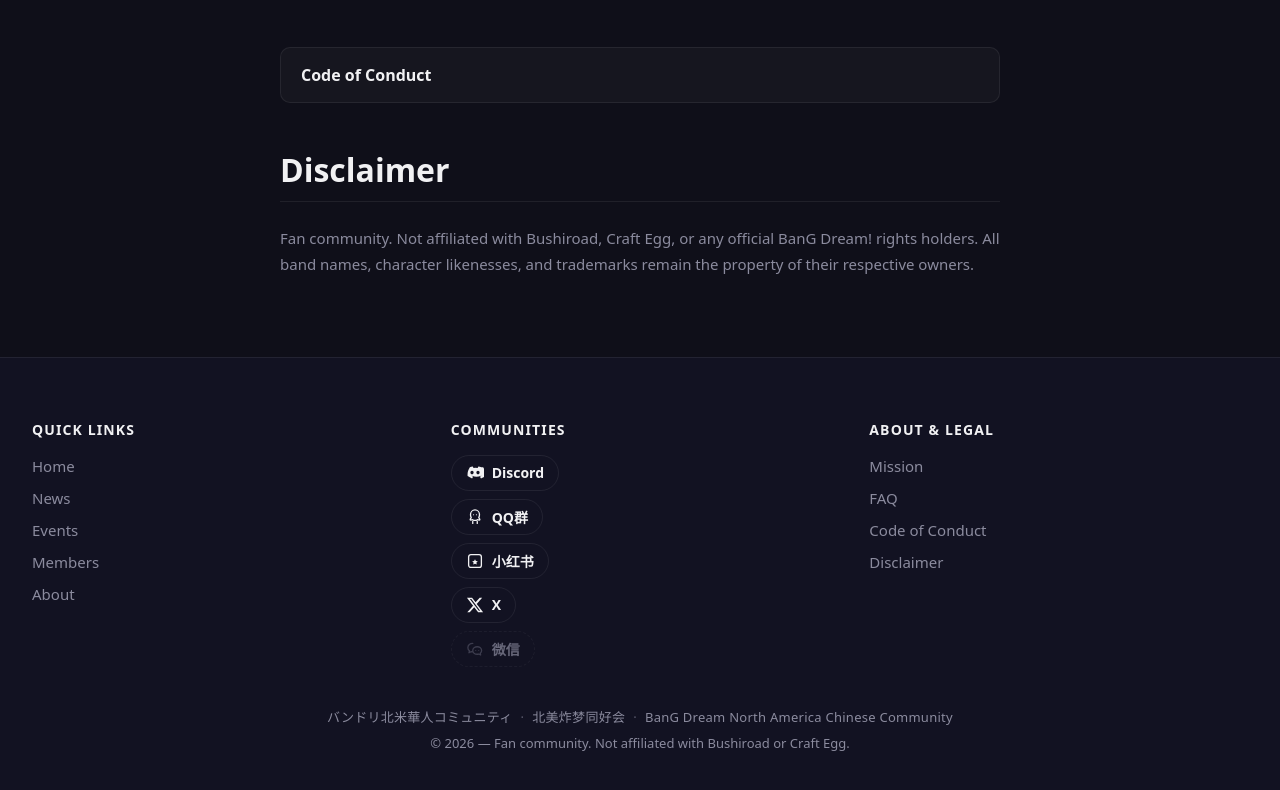
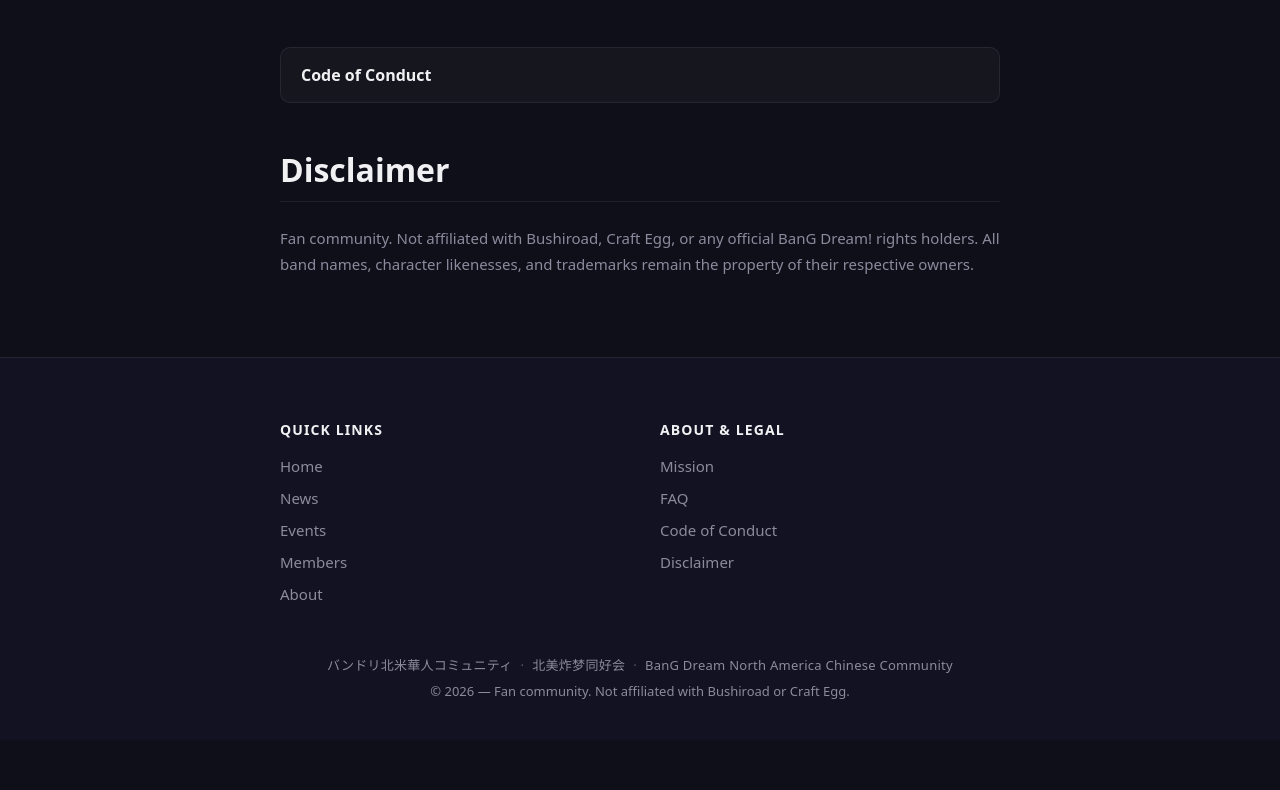
Before and after one commit to suhang56/bangdream-na, a React (Vite) app: page /about in a window 1280 px wide. Shown: the part 1501-2291 px from the top of the page. After the commit the page ends 2241 px from the top, so only its background shows below. Built offline with nearby package versions, Linux system fonts and the light colour scheme.

Commit message:
feat(footer): collapse to 2-column (Communities col now in PlatformTileRow)

```diff
--- a/src/components/Footer/Footer.css
+++ b/src/components/Footer/Footer.css
@@ -18,8 +18,10 @@
 
 .footer-columns {
   display: grid;
-  grid-template-columns: repeat(3, 1fr);
+  grid-template-columns: 1fr 1fr;
   gap: 2.5rem;
+  max-width: 720px;
+  margin: 0 auto 2rem;
 }
 
 .footer-column {
@@ -62,25 +64,6 @@
   border-radius: 4px;
 }
 
-.footer-platform-list {
-  list-style: none;
-  padding: 0;
-  margin: 0;
-  display: flex;
-  flex-direction: column;
-  gap: 0.5rem;
-}
-
-.footer-platform-list li {
-  margin: 0;
-}
-
-.footer-empty {
-  font-size: 0.875rem;
-  color: var(--color-text-muted);
-  margin: 0;
-}
-
 .footer-brand-tri {
   margin: 2.5rem 0 0.5rem;
   text-align: center;
@@ -106,20 +89,14 @@
   margin: 0;
 }
 
-@media (max-width: 1023px) {
-  .footer-columns {
-    grid-template-columns: repeat(2, 1fr);
-    gap: 2rem;
-  }
-}
-
-@media (max-width: 767px) {
+@media (max-width: 540px) {
   .footer-inner {
     padding: 3rem 1.5rem 2rem;
   }
   .footer-columns {
     grid-template-columns: 1fr;
-    gap: 2rem;
+    gap: 1.5rem;
+    text-align: center;
   }
 }
 
--- a/src/components/Footer/Footer.jsx
+++ b/src/components/Footer/Footer.jsx
@@ -1,13 +1,11 @@
 import { useSyncExternalStore } from 'react'
 import { Link } from 'react-router-dom'
-import PlatformIcon from '../PlatformIcon/PlatformIcon.jsx'
 import {
   getLanguage,
   subscribeLanguage,
   t,
 } from '../../lib/uiLanguage.js'
 import site from '../../data/site.json'
-import social from '../../data/social.json'
 import './Footer.css'
 
 const QUICK_LINKS = [
@@ -35,7 +33,6 @@
 export default function Footer() {
   useSyncExternalStore(subscribe, getSnapshot, getSnapshot)
   const year = new Date().getFullYear()
-  const platforms = Array.isArray(social) ? social : []
   const hasJp =
     typeof site.communityNameJp === 'string' && site.communityNameJp.length > 0
   const hasZh =
@@ -58,27 +55,6 @@
                 </li>
               ))}
             </ul>
-          </section>
-
-          <section className="footer-column">
-            <h3 className="footer-heading">{t('footer.communities')}</h3>
-            {platforms.length === 0 ? (
-              <p className="footer-empty">{t('empty.noCommunities')}</p>
-            ) : (
-              <ul className="footer-platform-list">
-                {platforms.map((p) => (
-                  <li key={p.platform}>
-                    <PlatformIcon
-                      platform={p.platform}
-                      label={p.label}
-                      url={p.url}
-                      qrImage={p.qrImage}
-                      enabled={p.enabled}
-                    />
-                  </li>
-                ))}
-              </ul>
-            )}
           </section>
 
           <section className="footer-column">
```
Also changed, not shown: 1 other file (tests, documents, lock files or other folders).
